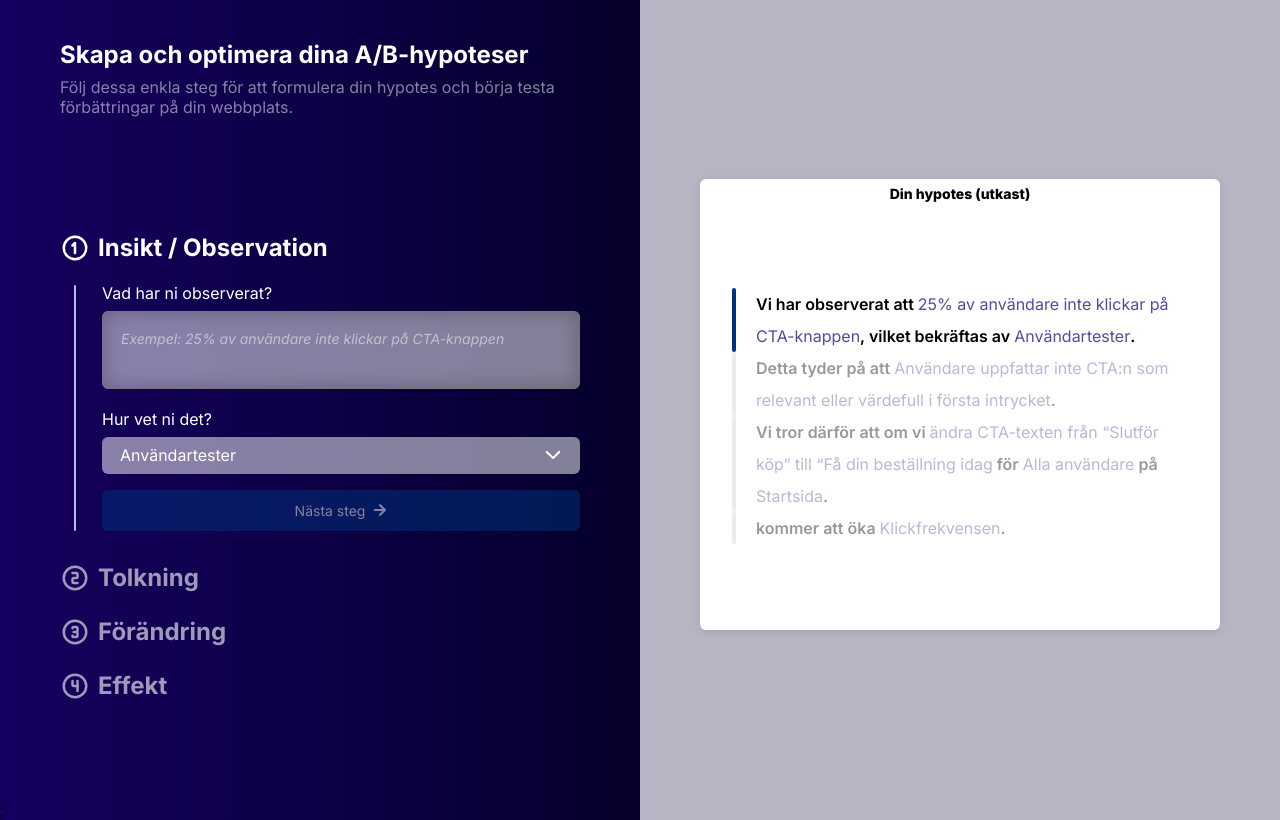
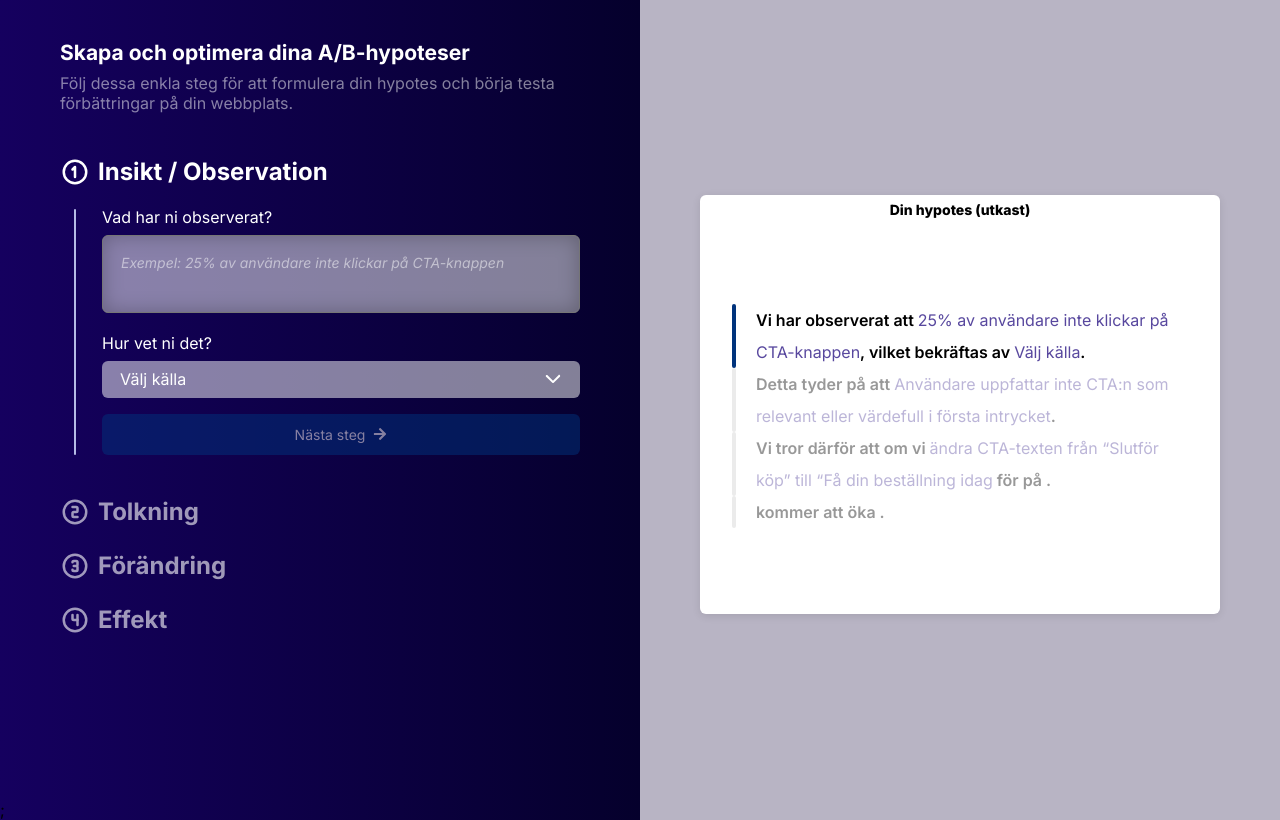
Before and after one commit to 1anDr0/abTest, a React (Vite) app: page / in a window 1280 px wide. Built offline with nearby package versions, Linux system fonts and the light colour scheme.

Commit message:
fixing buggs

```diff
--- a/src/components/HypotesBuilder/HypotesBuilder.jsx
+++ b/src/components/HypotesBuilder/HypotesBuilder.jsx
@@ -2,7 +2,6 @@ import { useState } from "react";
 import "./HypotesBuilder.css";
 import LeftPanel from "../Leftpanel/LeftPanel";
 import RightPanel from "../RightPanel/RightPanel";
-import Header from "../Leftpanel/Header/Header";
 
 const HypotesBuilder = () => {
   const [currentStep, setCurrentStep] = useState(1);
@@ -13,7 +12,7 @@ const HypotesBuilder = () => {
   const [formData, setFormData] = useState({
     // Steg 1
     observation: "",
-    evidence: "Användartester",
+    evidence: "Välj källa",
     evidenceCustom: "",
 
     //Steg 2
@@ -21,8 +20,8 @@ const HypotesBuilder = () => {
 
     //Steg 3
     change: "",
-    target: "Alla användare",
-    where: "Startsida",
+    target: "",
+    where: "",
 
     //Steg 4
     // effect starts empty so the user must actively choose it
--- a/src/components/Leftpanel/Header/Header.css
+++ b/src/components/Leftpanel/Header/Header.css
@@ -1,6 +1,6 @@
 .header {
   margin: 0;
-  font-size: 16px;
+  font-size: 14px;
   font-weight: 700;
   color: white;
   margin-bottom: 8px;
--- a/src/components/Leftpanel/LeftPanel.jsx
+++ b/src/components/Leftpanel/LeftPanel.jsx
@@ -27,20 +27,48 @@ const LeftPanel = ({
   const isStepComplete = (step) => {
     switch (step) {
       case 1:
-        return formData.observation && formData.observation.trim() !== "";
+        const hasObservation =
+          formData.observation && formData.observation.trim() !== "";
+        const hasEvidence =
+          formData.evidence &&
+          formData.evidence !== "" &&
+          formData.evidence !== "Välj källa";
+        const needsCustom = formData.evidence === "Annat";
+        const hasCustom =
+          !needsCustom ||
+          (formData.evidenceCustom && formData.evidenceCustom.trim() !== "");
+        return hasObservation && hasEvidence && hasCustom;
       case 2:
         return formData.problem && formData.problem.trim() !== "";
       case 3:
+        const hasChange = formData.change && formData.change.trim() !== "";
+        const hasTarget = formData.target && formData.target !== "";
+        const needsTargetCustom = formData.target === "Annat";
+        const hasTargetCustom =
+          !needsTargetCustom ||
+          (formData.targetCustom && formData.targetCustom.trim() !== "");
+        const hasWhere = formData.where && formData.where !== "";
+        const needsWhereCustom = formData.where === "Annat";
+        const hasWhereCustom =
+          !needsWhereCustom ||
+          (formData.whereCustom && formData.whereCustom.trim() !== "");
         return (
-          formData.change &&
-          formData.change.trim() !== "" &&
-          formData.target &&
-          formData.target.trim() !== "" &&
-          formData.where &&
-          formData.where.trim() !== ""
+          hasChange &&
+          hasTarget &&
+          hasTargetCustom &&
+          hasWhere &&
+          hasWhereCustom
         );
       case 4:
-        return formData.effect && formData.effect.trim() !== "";
+        const hasEffect =
+          formData.effect &&
+          formData.effect !== "" &&
+          formData.effect !== "Klickfrekvensen";
+        const needsEffectCustom = formData.effect === "Annat";
+        const hasEffectCustom =
+          !needsEffectCustom ||
+          (formData.effectCustom && formData.effectCustom.trim() !== "");
+        return hasEffect && hasEffectCustom;
       default:
         return false;
     }
--- a/src/components/Leftpanel/Leftpanel.css
+++ b/src/components/Leftpanel/Leftpanel.css
@@ -1,18 +1,6 @@
-/* .leftpanel {
-  min-height: 100vh;
-
-  padding: 0px 60px 0px 60px;
-  display: flex;
-  flex-direction: column;
-  justify-content: center;
-  gap: 12px;
-  color: white;
-  box-sizing: border-box;
-} */
-
 .leftpanel-wrapper {
   min-height: 100vh;
-  padding: 0 60px;
+  padding: 0 60px 0 60px;
   display: flex;
   flex-direction: column;
   box-sizing: border-box;
@@ -24,13 +12,14 @@
   display: flex;
   flex-direction: column;
   justify-content: center;
+  margin-bottom: 8rem;
 }
 
 .leftpanel-header {
   padding-top: 40px;
   flex-shrink: 0;
 }
-/* steps container takes remaining space (optional) */
+
 .steps-container {
   display: flex;
   flex-direction: column;
@@ -42,7 +31,7 @@
 }
 
 .step-card.active {
-  padding: 20px 0px;
+  padding: 10px 0px 30px 0px;
 }
 
 .step-card.collapsed {
--- a/src/components/Leftpanel/Step1/Step1.jsx
+++ b/src/components/Leftpanel/Step1/Step1.jsx
@@ -27,6 +27,7 @@ const Step1 = ({ formData, setFormData }) => {
       <label>Hur vet ni det?</label>
       <div className={styles.selectWrapper}>
         <select value={formData.evidence} onChange={handleEvidenceChange}>
+          <option value="">Välj källa</option>
           <option value="Användartester">Användartester</option>
           <option value="Hotjar heatmaps">Hotjar heatmaps</option>
           <option value="Session recordings">Session recordings</option>
--- a/src/components/Leftpanel/Step3/Step3.jsx
+++ b/src/components/Leftpanel/Step3/Step3.jsx
@@ -24,6 +24,7 @@ const Step3 = ({ formData, setFormData }) => {
             })
           }
         >
+          <option value="">Välj målgrupp</option>
           <option value="Alla användare">Alla användare</option>
           <option value="Nya användare">Nya användare</option>
           <option value="Återkommande användare">Återkommande användare</option>
@@ -58,6 +59,7 @@ const Step3 = ({ formData, setFormData }) => {
             setFormData({ ...formData, where: e.target.value, whereCustom: "" })
           }
         >
+          <option value="">Välj plats på sidan</option>
           <option value="Startsida">Startsida</option>
           <option value="Produktlista">Produktlista</option>
           <option value="Produktsida">Produktsida</option>
--- a/src/components/Leftpanel/Step4/Step4.jsx
+++ b/src/components/Leftpanel/Step4/Step4.jsx
@@ -24,6 +24,7 @@ const Step4 = ({ formData, setFormData, finalized, setFinalized }) => {
             })
           }
         >
+          <option value="">Välj KPI/effekt</option>
           <option value="Klickfrekvensen">Klickfrekvensen</option>
           <option value="Konverteringsgrad">Konverteringsgrad</option>
           <option value="Genomsnittligt ordervärde">
@@ -82,7 +83,7 @@ const Step4 = ({ formData, setFormData, finalized, setFinalized }) => {
 
       <button
         className={styles.finishBtn}
-        disabled={finalized}
+        disabled={finalized || !(formData.effect && formData.effect !== "")}
         onClick={handleFinish}
       >
         {finalized ? "Hypotes slutförd" : "Slutför hypotes"}
--- a/src/components/RightPanel/RightPanel.jsx
+++ b/src/components/RightPanel/RightPanel.jsx
@@ -83,7 +83,7 @@ export default function RightPanel({ currentStep, formData, finalized }) {
                 <b>
                   {formData.effect === "Annat"
                     ? formData.effectCustom || "Annat"
-                    : formData.effect || "Klickfrekvensen"}
+                    : formData.effect || ""}
                 </b>
                 .
               </p>
```
